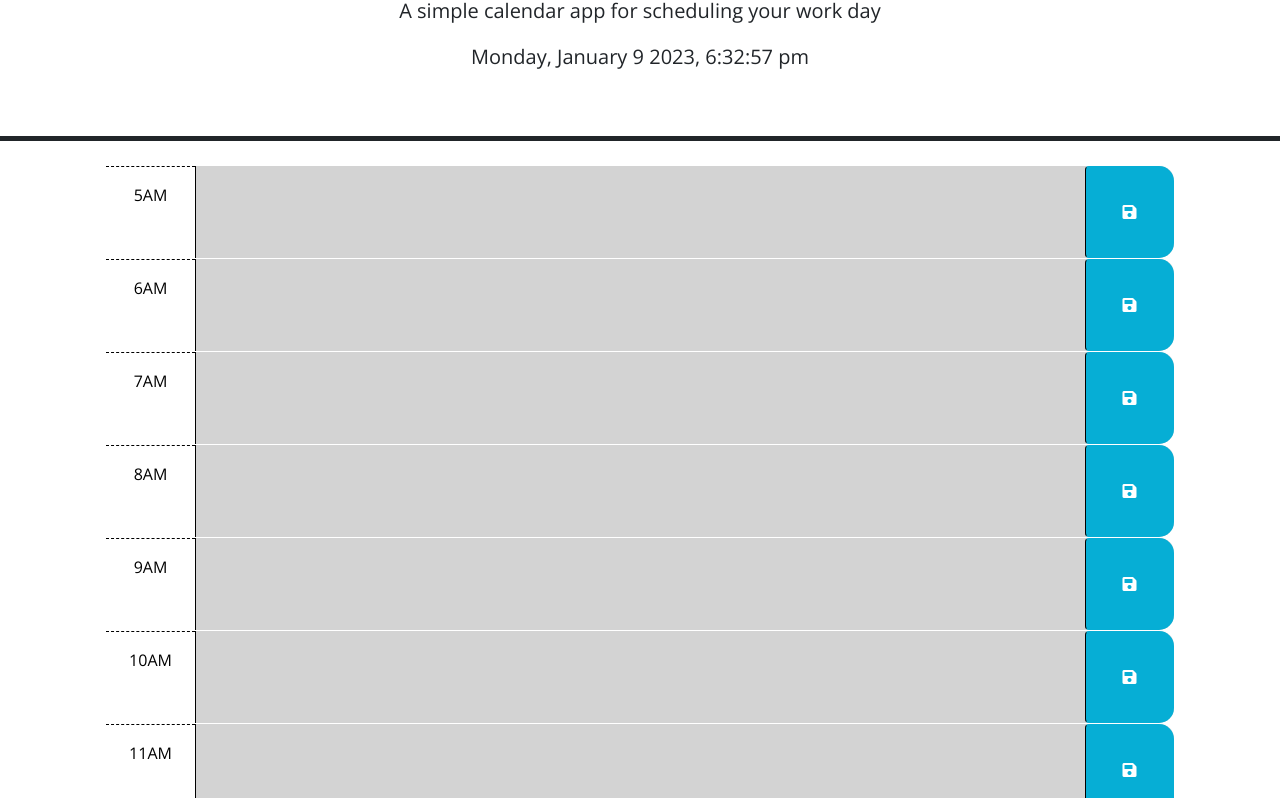
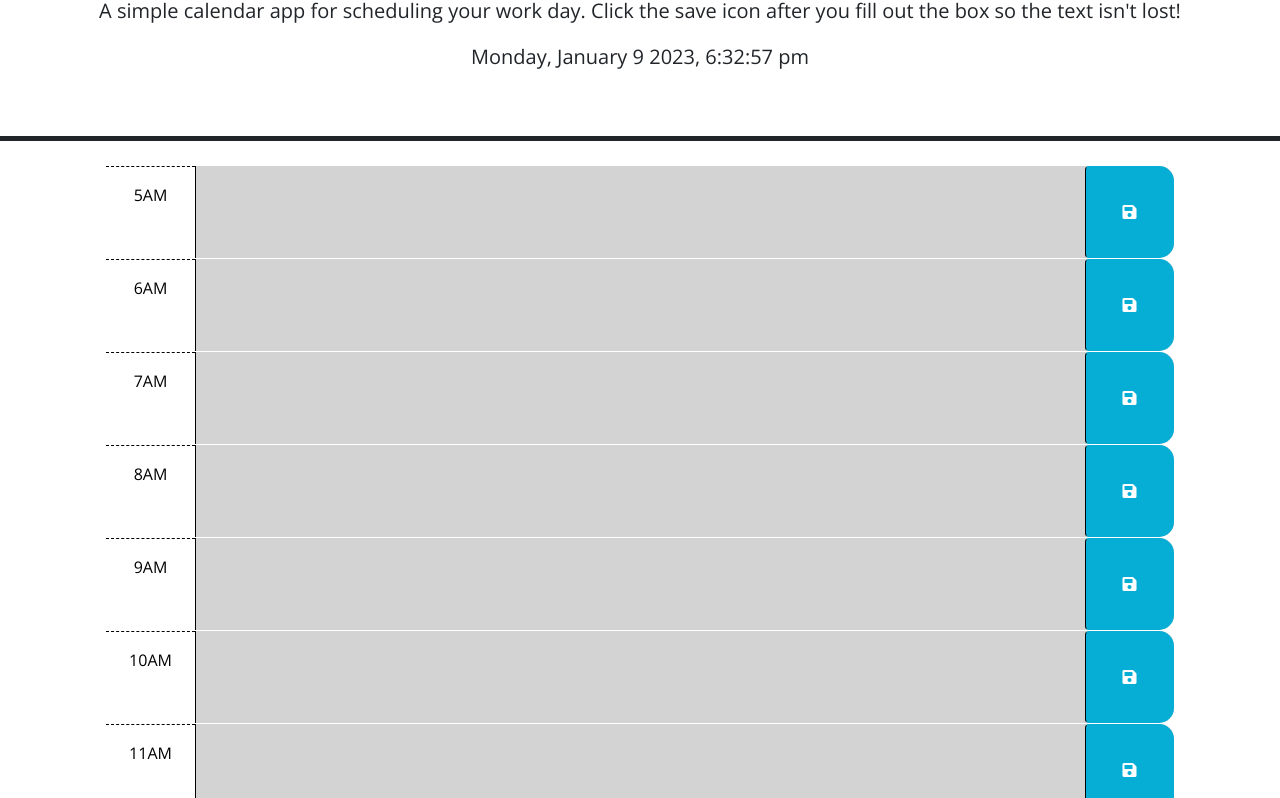
Before and after one commit to JacobStudstill/Daily-Planner, a plain HTML site: page index.html in a window 1280 px wide. Shown: the part 137-935 px from the top of the page. Drawn offline with nearby package versions, Linux system fonts and the light colour scheme.

Commit message:
Added to the .lead in html to give instructions to user

```diff
--- a/index.html
+++ b/index.html
@@ -25,7 +25,7 @@
   <body>
     <header class="p-5 mb-4 border-5 border-bottom border-dark text-center">
       <h1 class="display-3">Work Day Scheduler</h1>
-      <p class="lead">A simple calendar app for scheduling your work day</p>
+      <p class="lead">A simple calendar app for scheduling your work day. Click the save icon after you fill out the box so the text isn't lost! </p>
       <p id="currentDay" class="lead"></p>
     </header>
     <div class="container-lg px-5">
```
